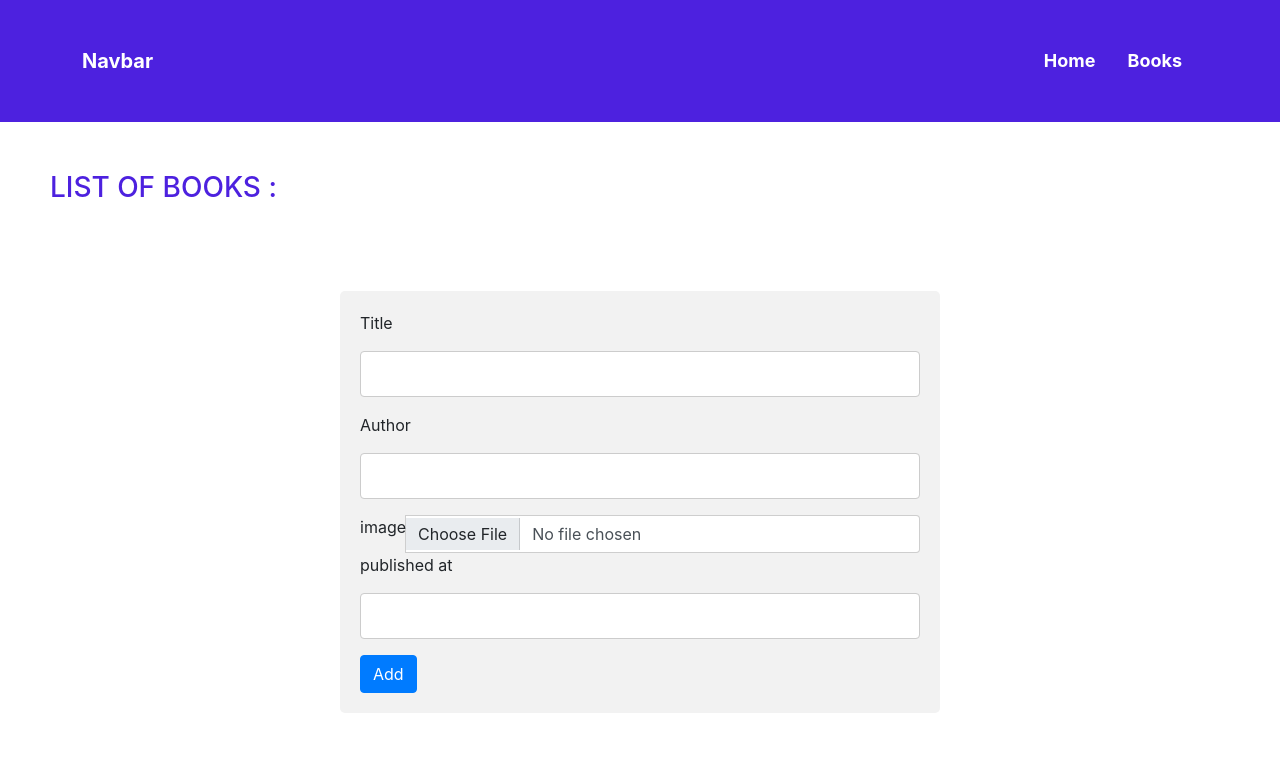
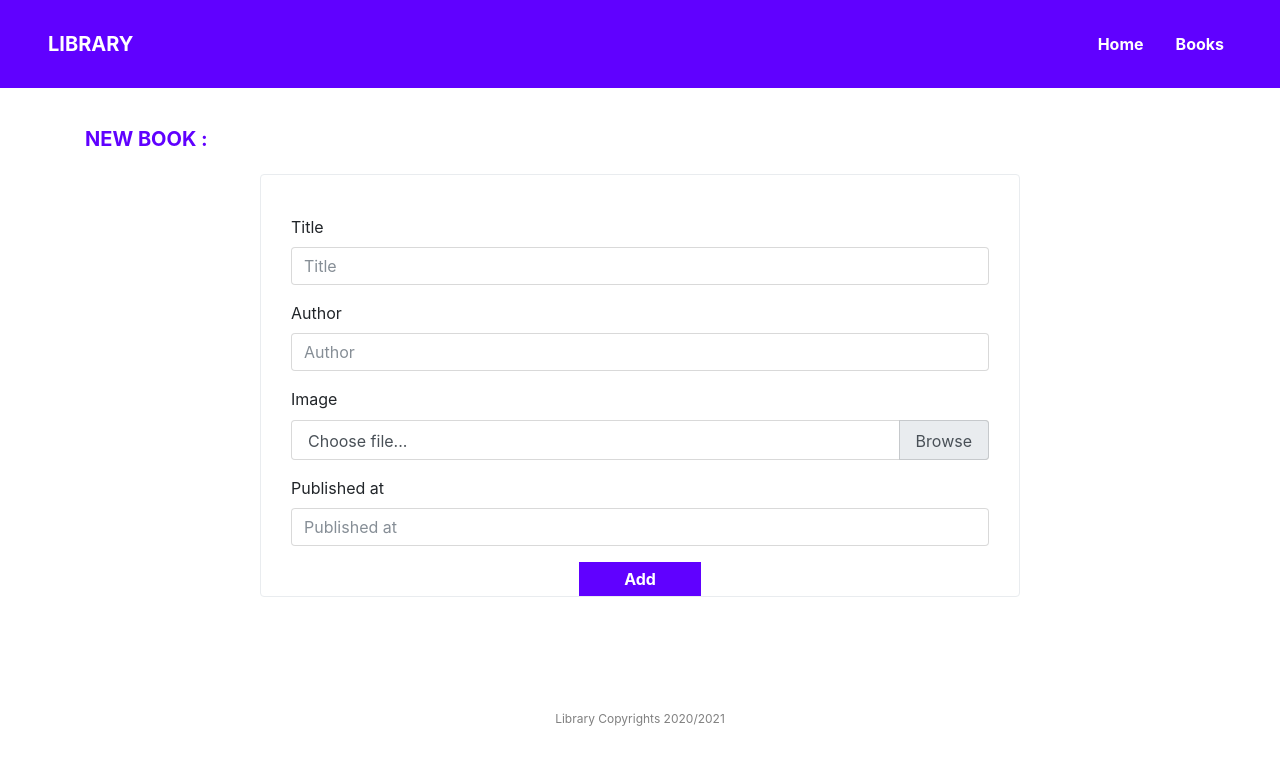
Before and after one commit to OualidHamdi/Library, a PHP site: page /addbook.php in a window 1280 px wide. Shown: the top 765 px of the page. Run offline with PHP 8.4, Linux system fonts and the light colour scheme; some libraries are stand-ins or nearby versions.

Commit message:
update css

```diff
--- a/addbook.php
+++ b/addbook.php
@@ -3,10 +3,8 @@
 <head>
     <meta charset="UTF-8">
     <meta name="viewport" content="width=device-width, initial-scale=1.0">
-    <link href="https://cdn.jsdelivr.net/npm/bootstrap@5.0.0-beta1/dist/css/bootstrap.min.css" rel="stylesheet" integrity="sha384-giJF6kkoqNQ00vy+HMDP7azOuL0xtbfIcaT9wjKHr8RbDVddVHyTfAAsrekwKmP1" crossorigin="anonymous">
-
-    <link rel="stylesheet" href="https://maxcdn.bootstrapcdn.com/bootstrap/4.0.0-beta/css/bootstrap.min.css" integrity="sha384-/Y6pD6FV/Vv2HJnA6t+vslU6fwYXjCFtcEpHbNJ0lyAFsXTsjBbfaDjzALeQsN6M" crossorigin="anonymous">
-    <link rel="stylesheet" href="style/addbooks.css">
+    <?php include('boostrap.php') ?>
+    <link rel="stylesheet" href="style/style.css">
     <title>Library</title>
 </head>
 <body>
@@ -16,37 +14,61 @@
       require('function.php');
      ?>
         <!--start of form to add books-->
-        <div class="header2">
+       <div class=" main-container">
+      <div class="container">
            <form class="form-inline mb-3">
-                <h3 class="title">LIST OF BOOKS :</h3>
+                    <div class="ilinetext">
+                    <h5 class="title">NEW BOOK :</h5>
+                    </div>
               </form>
-        </div>
-        <div class="mrgn1">
-        <div class="container">
 
-        <form action="create.php" method="post" enctype="multipart/form-data">
+
+
+
+   <div class="row">
+      <div class="offset-lg-2 col-lg-8 col-sm-12 col-12 border rounded main-section">
+
+        <form action="create.php" method="post" enctype="multipart/form-data" class="container" id="needs-validation" novalidate>
+
                <div class="form-group">
-                <label for="Title">Title</label>
-                <input type="text" class="form-control" name="Title">
+                <label class="text-inverse" for="Title">Title</label>
+                <input type="text" class="form-control" id="Title" name="Title" placeholder="Title" required>
               </div>
                <div class="form-group">
-                <label for="Author">Author</label>
-                <input type="text" class="form-control" name="Author">
+                <label class="text-inverse" for="Author">Author</label>
+                <input type="text" class="form-control" id="Author" name="Author" placeholder="Author" required>
               </div>
-            <div class="input-group">
-                <label for="inputGroupFile04">image</label>
-                <input type="file" class="form-control" name="upd_img" >
 
+                 <div class="form-group">
+                    <label class="text-inverse" for="image">Image</label><br>
+                <label class="custom-file">
+
+                  <input type="file" id="image" name="upd_img" class="form-control custom-file-input" style="padding: 0 300px;" required>
+                  <span class="custom-file-control"></span>
+                </label>
               </div>
+
                <div class="form-group">
-                <label for="Title">published at</label>
-                <input type="text" class="form-control" name="publishedat">
+                <label class="text-inverse" for="Publishedat">Published at</label>
+                <input type="text" class="form-control" name="publishedat" id="Publishedat" placeholder="Published at" required>
               </div>
-             <button type="submit" name="Add" class="btn btn-primary">Add</button>
+<div class="row">
+            <div class="col-lg-12 col-sm-12 col-12 text-center">
+                <button class="bntStyle"  name="Add" type="submit">Add</button>
+            </div>
+          </div>
+
+
  </form>
     </div>
  </div>
-              <!--end of form to add books-->
 
+
+
+
+
+ </div>
+        <?php include('footer.php') ?>
+        </div>
 </body>
 </html>
--- /dev/null
+++ b/boostrap.php
@@ -0,0 +1,5 @@
+<link href="https://cdn.jsdelivr.net/npm/bootstrap@5.0.0-beta1/dist/css/bootstrap.min.css" rel="stylesheet" integrity="sha384-giJF6kkoqNQ00vy+HMDP7azOuL0xtbfIcaT9wjKHr8RbDVddVHyTfAAsrekwKmP1" crossorigin="anonymous">
+        <link rel="stylesheet" href="https://maxcdn.bootstrapcdn.com/bootstrap/4.0.0-beta/css/bootstrap.min.css" integrity="sha384-/Y6pD6FV/Vv2HJnA6t+vslU6fwYXjCFtcEpHbNJ0lyAFsXTsjBbfaDjzALeQsN6M" crossorigin="anonymous">
+        <script src="https://code.jquery.com/jquery-3.2.1.slim.min.js" integrity="sha384-KJ3o2DKtIkvYIK3UENzmM7KCkRr/rE9/Qpg6aAZGJwFDMVNA/GpGFF93hXpG5KkN" crossorigin="anonymous"></script>
+        <script src="https://cdnjs.cloudflare.com/ajax/libs/popper.js/1.12.9/umd/popper.min.js" integrity="sha384-ApNbgh9B+Y1QKtv3Rn7W3mgPxhU9K/ScQsAP7hUibX39j7fakFPskvXusvfa0b4Q" crossorigin="anonymous"></script>
+        <script src="https://maxcdn.bootstrapcdn.com/bootstrap/4.0.0/js/bootstrap.min.js" integrity="sha384-JZR6Spejh4U02d8jOt6vLEHfe/JQGiRRSQQxSfFWpi1MquVdAyjUar5+76PVCmYl" crossorigin="anonymous"></script>
--- a/footer.php
+++ b/footer.php
@@ -1,20 +1,3 @@
-<style>
-
-#content-wrap {
-    padding-bottom: 2.5rem;
-    }
-
-#footer {
-    position: absolute;
-    bottom: 0;
-    width: 100%;
-    height: 2.5rem;
-    text-align: center;
-    font-size: 10px;
-    color: grey;
-}
-</style>
-
 <footer id="footer">
 Library Copyrights 2020/2021
 </footer>
--- a/header.php
+++ b/header.php
@@ -1,10 +1,19 @@
-    <!--nav start-->
-    <nav class="navbar navbar-expand-lg nav">
-        <div class="container-md"><a class="navbar-brand" href="index.php">Navbar</a>
-            <ul class="nav justify-content-end">
-                <li class="nav-item"><a class="nav-link" href="index.php">Home</a></li>
-                <li class="nav-item"><a class="nav-link" href="./books.php">Books</a></li>
-            </ul>
-        </div>
-    </nav>
-    <!--nav end-->
+<nav class="navbar navbar-expand-md navbar-dark ">
+
+    <div class="dual-collapse1">
+       <b> <a class="navbar-brand mx-auto" href="index.php">LIBRARY</a></b>
+        <button class="navbar-toggler" type="button" data-toggle="collapse" data-target=".dual-collapse2">
+            <span class="navbar-toggler-icon "></span>
+        </button>
+    </div>
+    <div class="navbar-collapse collapse w-100 order-3 dual-collapse2">
+        <ul class="navbar-nav ml-auto itme-end">
+            <li class="nav-item">
+                <b><a class="nav-link" href="index.php">Home</a></b>
+            </li>
+            <li class="nav-item">
+               <b> <a class="nav-link" href="books.php">Books</a></b>
+            </li>
+        </ul>
+    </div>
+</nav>
--- a/style/addbooks.css
+++ /dev/null
@@ -1,58 +0,0 @@
-.nav {
-    background-color: rgb(77, 33, 223);
-}
-
-a {
-    color: white;
-    font-weight: bold;
-    line-height: 5;
-    box-sizing: border-box;
-    text-decoration: line-through;
-    font-size: large;
-}
-
-
-}
-a:hover {
-    color: white;
-}
-input[type=text],
-select {
-    width: 100%;
-    padding: 12px 20px;
-    margin: 8px 0;
-    display: block;
-    border: 1px solid #ccc;
-    border-radius: 4px;
-    box-sizing: border-box;
-}
-div.container {
-    margin-top: 80px;
-    width: 600px;
-    margin: auto;
-    border-radius: 5px;
-    background-color: #f2f2f2;
-    padding: 20px;
-}
-.mrgn1 {
-    margin-top: 80px;
-}
-#btn {
-    position: absolute;
-    right: 360px;
-    background-color: rgb(77, 33, 223);
-    color: white;
-    border: none;
-    padding: 7px 50px;
-    text-decoration: none;
-    display: inline-block;
-    font-size: 16px;
-}
-.header2 {
-    margin-top: 50px;
-    margin-left: 50px;
-    margin-right: 100px;
-}
-.title {
-    color: rgb(77, 33, 223);
-}
--- a/style/style.css
+++ b/style/style.css
@@ -1,32 +1,141 @@
-  *,::after,
-         ::before {
-            box-sizing: initial;
-        }
-.nav {
-    background-color: rgb(77, 33, 223);
-    width: auto;
-    height: 100px;
+
+.container {
+  padding-top: 40px;
 }
 
-a {
-    color: white;
-    font-weight: bold;
-    line-height: 5;
-    box-sizing: border-box;
-    text-decoration: line-through;
-    font-size: large;
+a h3 {
+  margin-top: 0!important;
 }
 
-a:hover {
+.col-sm-15 {
+
+  margin: 1%;
+  height: 20em;
+  float: left;
+  position: relative;
+}
+
+.col-sm-15 .wrap:before {
+  content: '';
+  position: absolute;
+  width: 30px;
+  height: 30px;
+  bottom: 0;
+  right: 0;
+  border-bottom: 10px solid #6001ff;
+  border-right: 10px solid #6001ff;
+}
+
+.col-sm-15 .wrap:after {
+  content: '';
+  position: absolute;
+  width: 30px;
+  height: 30px;
+  top: 0;
+  left: 0;
+  border-top: 10px solid #6001ff;
+  border-left: 10px solid #6001ff;
+}
+
+
+.dual-collapse1 a{
+  font-size: 20px;
+}
+
+.navbar{
+      padding: 1.5rem 3rem;
+}
+
+.wrap {
+
+   color:#6001ff;
+   margin-top: 15px;
+  padding: 15px;
+  position: absolute;
+  top: 50%;
+  left: 50%;
+  -ms-transform: translateX(-50%) translateY(-50%);
+  -webkit-transform: translate(-50%,-50%);
+  transform: translate(-50%,-50%);
+}
+.wrap h3{
+  padding: 2px 15px;
+}
+.itme-end{
+  text-align: end;
+}
+
+.navbar-toggler{
+      position: absolute;
+    right: 20px;
+       top: 26px;
+}
+nav{
+  background: #6001ff;
+}
+a{
+  color:white;
+}
+a:hover{
+    color:lightblue;
+}
+
+@media (min-width: 768px){
+  .navbar-expand-md .navbar-nav .nav-link{
+    padding-right: 0.5rem;
+    padding-left: 1.5rem;
+}
+}
+.navbar-dark .navbar-nav .nav-link {
     color: white;
 }
 
-.p {
+.ilinetext {
+  display: flex;
+  justify-content: space-between;
+  width: 95%;
+}
+.title{
+     font-weight: bold;
+     color:#6001ff;
+}
+.bntStyle{
+  background:#6001ff;
+  color:white;
+  padding: 5px 45px;
+  border:none;
+   font-weight: bold;
+}
+
+.card-body{
+  padding: 0;
+}
+#table .trBg{
+background: #e7e7e7;
+color:#838383;
+margin: 10px;}
+
+th{
+  padding: 8px 0;
+}
+.trLine,td{
+  border:1px #bbbbbb solid;
+}
+
+
+
+.main-container {
+ min-height: 80vh; /* will cover the 100% of viewport */
+ overflow: hidden;
+ display: block;
+ position: relative;
+ padding-bottom: 100px; /* height of your footer */
+}
+#footer {
+ position: absolute;
+ bottom: 0;
+ width: 100%;
     text-align: center;
-    margin-top: 18%;
-    font-size: large;
-    text-shadow: 50px;
-    font-size: 35px;
-    font-weight: bolder;
-    color: rgb(77, 33, 223);
+    font-size: 12px;
+    color: grey;
 }
```
Also changed, not shown: books.php (+17 -18 lines), db.php (+15 -0 lines), deleteBook.php (+22 -11 lines), index.php (+19 -2 lines), read.php (+5 -5 lines), style/books.css (deleted, +0 -62 lines), updateBook.php (+44 -25 lines), upload/1608541584750.png (added), upload/DSC_6069.JPG (added), upload/Logo test 1 2.0-01.png (added), upload/eye.png (added), upload/logoPG.png (added), 2 other files. Lines whose indentation alone changed are shown as unchanged.
